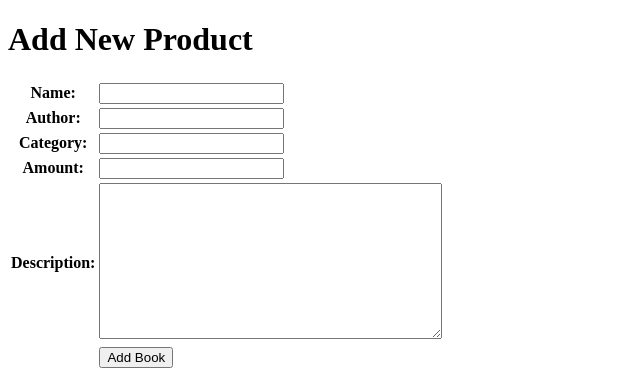
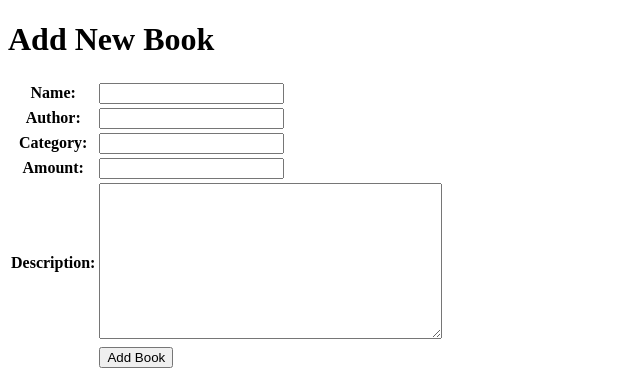
Before and after one commit to fahmi-ramadhan/library-app, a Django app: page /add_book in a window 1280 px wide. Shown: the top 370 px of the page, without its empty margins (0-640 px from the left). Run offline with Django 4.2, Linux system fonts and the light colour scheme.

Commit message:
Update add_book.html

```diff
--- a/main/templates/add_book.html
+++ b/main/templates/add_book.html
@@ -1,7 +1,7 @@
 {% extends 'base.html' %}
 
 {% block content %}
-<h1>Add New Product</h1>
+<h1>Add New Book</h1>
 
 <form method="POST">
     {% csrf_token %}
```
